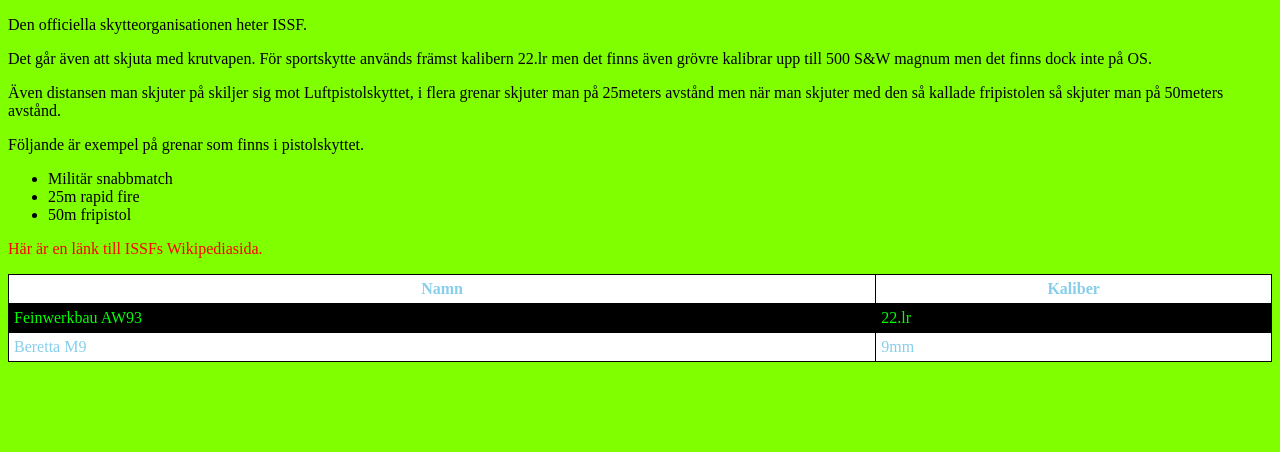
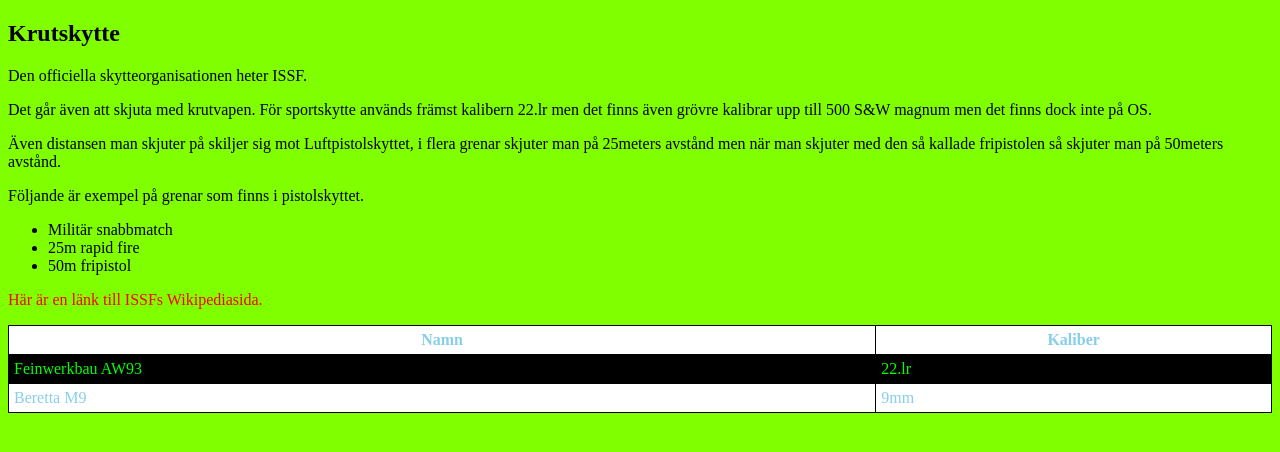
Before and after one commit to kalle6452/Egen-hemsida, a plain HTML site: page Krutskytte.html in a window 1280 px wide. Drawn offline with Linux system fonts and the light colour scheme.

Commit message:
Update Krutskytte.html

```diff
--- a/Krutskytte.html
+++ b/Krutskytte.html
@@ -7,6 +7,7 @@
          <link rel="stylesheet" href="Egen_hemsida.css">
    </head>
    <body>
+      <h2 class="rubrik">Krutskytte</h2>
       <p>Den officiella skytteorganisationen heter ISSF.</p>
       <p>Det går även att skjuta med krutvapen. För sportskytte används främst
          kalibern 22.lr men det finns även grövre kalibrar upp till
```
Lines whose indentation alone changed are shown as unchanged.
